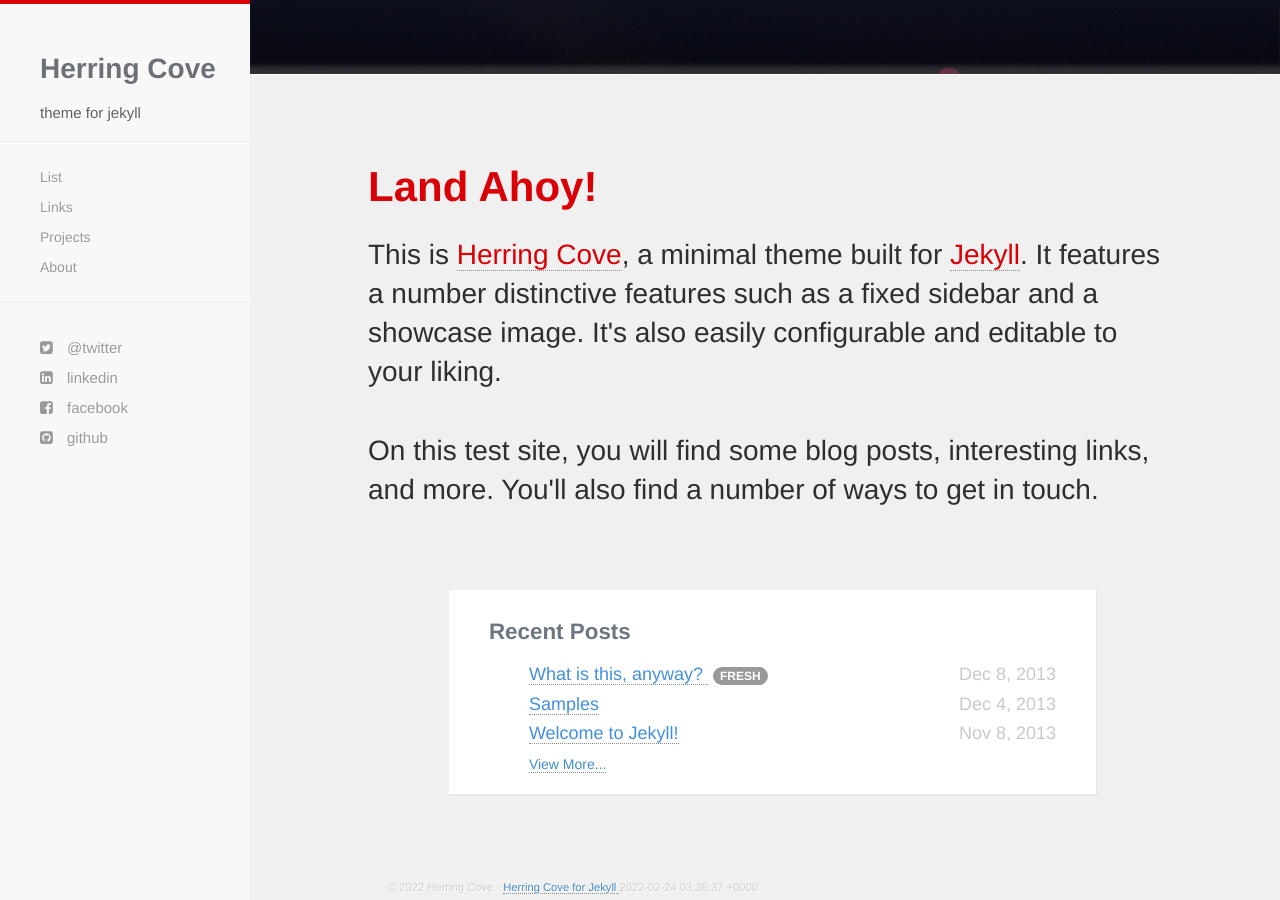
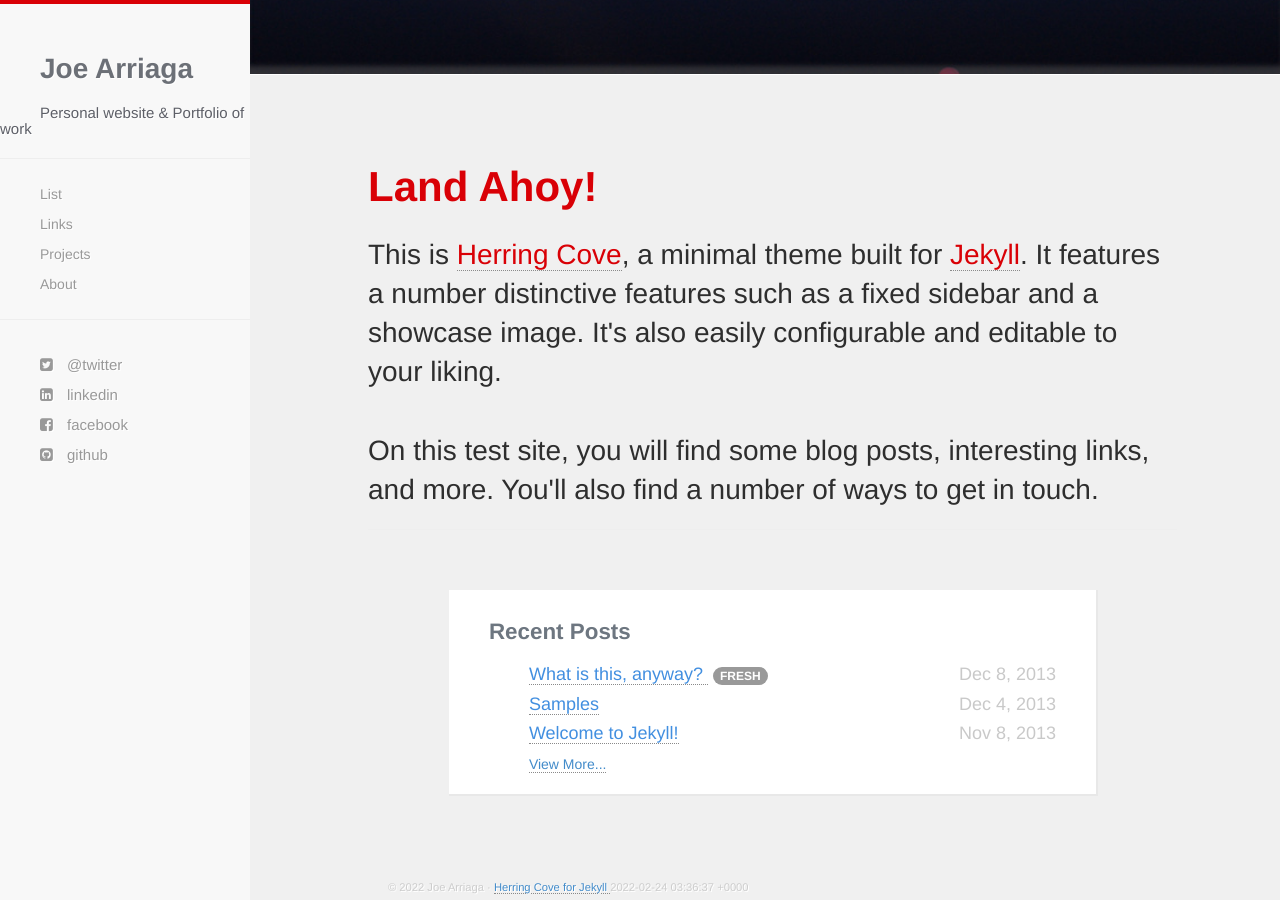
Before and after one commit to joe-arriaga/joe-arriaga.github.io, a Jekyll site: the page built from index.html, in a window 1280 px wide and 900 px high, scrolled down 629 px. Built offline with Jekyll 4.4.1, drawn with Linux system fonts in a browser that asks for light colours; nearby versions of some CDN libraries.

Commit message:
Changed _config.yml to use my info

```diff
--- a/_config.yml
+++ b/_config.yml
@@ -1,14 +1,14 @@
-name: Herring Cove
-author: Herring Cove
+name: Joe Arriaga
+author: Joe Arriaga
 #baseurl: /herring-cove
-description: theme for jekyll
-github: http://www.github.com/arnp
-twitter: http://www.twitter.com/
-facebook: http://www.facebook.com
-linkedin: http://www.linkedin.com
-email: rnpatel[at]me.com
-location: 42°2'16"N   70°12'47"W
-disqus: diqus-username
+description: Personal website & Portfolio of work
+github: http://www.github.com/joe-arriaga
+#twitter: http://www.twitter.com/
+#facebook: http://www.facebook.com
+linkedin: http://www.linkedin.com/joearriaga
+#email: rnpatel[at]me.com
+#location: 42°2'16"N   70°12'47"W
+#disqus: diqus-username
 
 ##Make sure to edit the above fields, especially for disqus.
 
```
